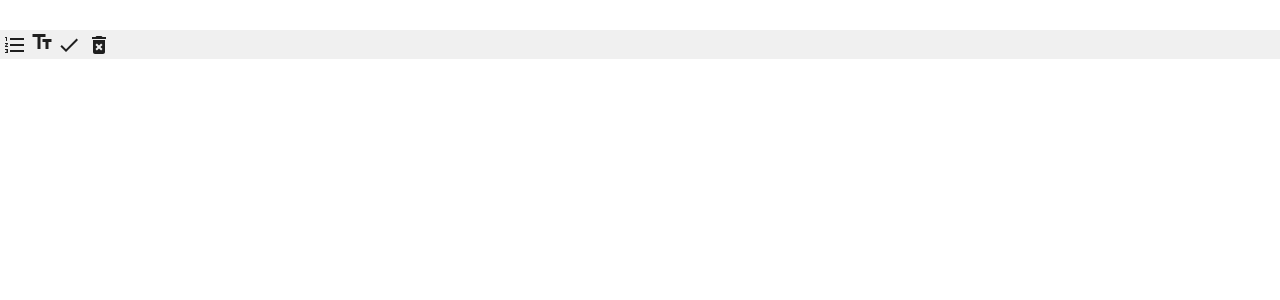
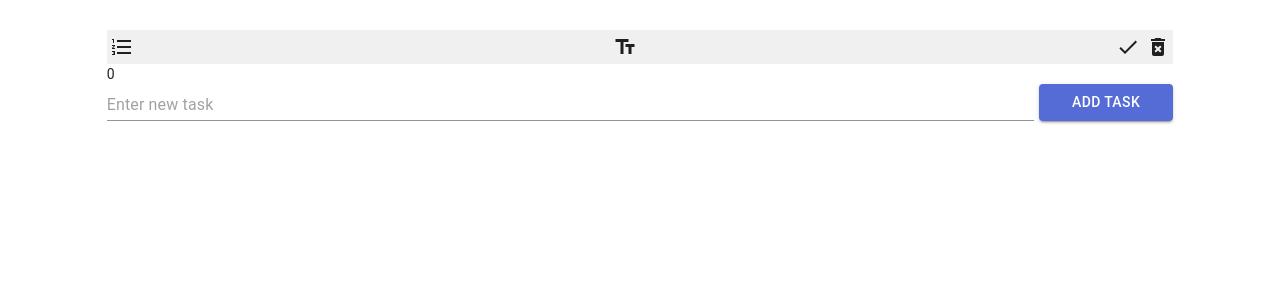
Before and after one commit to maksimanom/react-typescript, a React (Create React App) app: page / in a window 1280 px wide. Shown: the top 300 px of the page. Built offline with nearby package versions, Linux system fonts and the light colour scheme.

Commit message:
utils full done

```diff
--- a/src/App.tsx
+++ b/src/App.tsx
@@ -1,4 +1,4 @@
-import React from "react";
+import React, { useEffect } from "react";
 
 import { makeStyles, createStyles, Theme } from "@material-ui/core/styles";
 import Grid from "@material-ui/core/Grid";
@@ -6,6 +6,8 @@ import FormatListNumberedIcon from "@material-ui/icons/FormatListNumbered";
 import TextFieldsIcon from "@material-ui/icons/TextFields";
 import CheckIcon from "@material-ui/icons/Check";
 import DeleteForeverIcon from "@material-ui/icons/DeleteForever";
+import AddTask from "./components/addTask";
+import ItemList from "./components/itemList/itemList";
 
 const useStyles = makeStyles((theme: Theme) =>
   createStyles({
@@ -14,14 +16,28 @@ const useStyles = makeStyles((theme: Theme) =>
       marginTop: 30,
     },
     table: {
+      "& .util-cell": {
+        width: 30,
+        padding: 5,
+        display: "flex",
+        justifyContent: "center",
+        alignItems: "center",
+      },
+      "& .cell-wrapper": {
+        display: "flex",
+      },
       "& .headingRow": {
         backgroundColor: "#f0f0f0",
         display: "flex",
-        "& .head-cell": {
-          width: 30,
+        justifyContent: "space-between",
+      },
+      "& .item-row": {
+        display: "flex",
+        justifyContent: "space-between",
+        "& .item-text": {
           display: "flex",
-          justifyContent: "center",
           alignItems: "center",
+          justifyContent: "flex-start",
         },
       },
     },
@@ -30,27 +46,43 @@ const useStyles = makeStyles((theme: Theme) =>
 
 function App() {
   const classes = useStyles();
+  const [toDoList, setToDoList] = React.useState<ListItem[]>([]);
 
+  console.log("in main:", toDoList);
   return (
     <Grid container className={classes.root}>
-      <Grid item xs={10} md={12} className={classes.table}>
+      <Grid item xs={10} className={classes.table}>
         <div className="headingRow">
-          <div className="head-cell">
+          <div className="util-cell">
             <FormatListNumberedIcon />
           </div>
-          <div>
+          <div className="util-cell">
             <TextFieldsIcon />
           </div>
-          <div className="head-cell">
-            <CheckIcon />
-          </div>
-          <div className="head-cell">
-            <DeleteForeverIcon />
+          <div className="cell-wrapper">
+            <div className="util-cell">
+              <CheckIcon />
+            </div>
+            <div className="util-cell">
+              <DeleteForeverIcon />
+            </div>
           </div>
         </div>
         <div className="list-block">
-
+          {toDoList.length &&
+            toDoList.map((item, index) => {
+              return (
+                <ItemList
+                  task={item}
+                  toDoList={toDoList}
+                  setToDoList={setToDoList}
+                  index={index}
+                  key={item.id}
+                ></ItemList>
+              );
+            })}
         </div>
+        <AddTask toDoList={toDoList} setToDoList={setToDoList}></AddTask>
       </Grid>
     </Grid>
   );
--- /dev/null
+++ b/src/components/addTask/index.tsx
@@ -0,0 +1,60 @@
+import React, { ChangeEvent, MouseEvent } from "react";
+
+import { makeStyles, createStyles, Theme } from "@material-ui/core/styles";
+import { TextField, Button } from "@material-ui/core";
+
+import addTaskToList from "../../utils/addTask";
+
+const useStyles = makeStyles((theme: Theme) =>
+  createStyles({
+    root: {
+      display: "flex",
+      alignItems: 'flex-end',
+      "& .add-button":{
+        width: 150,
+        marginLeft: 5,
+      }
+    },
+  })
+);
+
+interface AddTaskProps {
+  toDoList: ListItem[];
+  setToDoList: Function;
+}
+const AddTask: React.FC<AddTaskProps> = (props) => {
+  const classes = useStyles();
+  const { toDoList, setToDoList } = props;
+  const [inputValue, setInputValue] = React.useState<String>("");
+
+  const handleChange = (e: ChangeEvent<HTMLInputElement>) => {
+    setInputValue(e.currentTarget.value);
+  };
+  const handleClick = (e: MouseEvent<HTMLButtonElement>) => {
+    if (inputValue.length) {
+      addTaskToList(toDoList, setToDoList, inputValue);
+    }
+    setInputValue("");
+  };
+
+  return (
+    <div className={classes.root}>
+      <TextField
+        fullWidth
+        value={inputValue}
+        onChange={handleChange}
+        placeholder="Enter new task"
+        color="primary"
+      ></TextField>
+      <Button
+        className="add-button"
+        color="primary"
+        variant="contained"
+        onClick={handleClick}
+      >
+        add task
+      </Button>
+    </div>
+  );
+};
+export default AddTask;
--- /dev/null
+++ b/src/components/itemList/itemList.tsx
@@ -0,0 +1,84 @@
+import React, { ChangeEvent, MouseEvent } from "react";
+import DeleteOutlineIcon from "@material-ui/icons/DeleteOutline";
+import classes from "*.module.css";
+import { makeStyles, createStyles, Theme } from "@material-ui/core/styles";
+import { TextField, Checkbox } from "@material-ui/core";
+import changeTask from "../../utils/changeTask";
+import changePerfomance from "../../utils/changePerfomance";
+import deleteTask from "../../utils/deleteTask";
+
+const useStyles = makeStyles((theme: Theme) =>
+  createStyles({
+    root: {
+      display: "flex",
+      justifyContent: "space-between",
+      "& .item-text": {
+        display: "flex",
+        alignItems: "center",
+        justifyContent: "flex-start",
+      },
+    },
+  })
+);
+
+interface ItemCheckboxProps {
+  perf: boolean;
+  handleClick: Function;
+}
+const ItemCheckbox: React.FC<ItemCheckboxProps> = (props) => {
+  const { perf, handleClick } = props;
+  return (
+    <Checkbox color="primary" checked={perf} onClick={(e) => handleClick(e)} />
+  );
+};
+
+interface ItemListProps {
+  task: ListItem;
+  toDoList: ListItem[];
+  setToDoList: Function;
+  index: number;
+}
+const ItemList: React.FC<ItemListProps> = (props) => {
+  const classes = useStyles();
+  const { task, toDoList, setToDoList, index } = props;
+  const [newTaskText, setNewTaskText] = React.useState<string>(task.text);
+
+  const handleChange = (e: ChangeEvent<HTMLInputElement>) => {
+    setNewTaskText(e.currentTarget.value);
+  };
+
+  const handleBlur = (e: React.FocusEvent<HTMLInputElement>) => {
+    changeTask(toDoList, setToDoList, task.id, newTaskText);
+  };
+
+  const handleClick = (e: MouseEvent<HTMLInputElement>) => {
+    changePerfomance(toDoList, setToDoList, task.id);
+  };
+
+  const handleDelete = () => {
+    deleteTask(toDoList, setToDoList, task.id);
+  };
+
+  return (
+    <div key={task.id} className={classes.root}>
+      <div className="util-cell">{index+1}</div>
+      <div className="item-text">
+        <TextField
+          fullWidth
+          value={newTaskText}
+          onChange={handleChange}
+          onBlur={handleBlur}
+        ></TextField>
+      </div>
+      <div className="cell-wrapper">
+        <div className="util-cell">
+          <ItemCheckbox perf={task.done} handleClick={handleClick} />
+        </div>
+        <div className="util-cell">
+          <DeleteOutlineIcon onClick={handleDelete} />
+        </div>
+      </div>
+    </div>
+  );
+};
+export default ItemList;
--- /dev/null
+++ b/src/types/list.d.ts
@@ -0,0 +1,5 @@
+interface ListItem{
+  id: number,
+  text: string,
+  done: boolean
+}
--- /dev/null
+++ b/src/utils/addTask.ts
@@ -0,0 +1,21 @@
+const addTask = (
+  toDoList: ListItem[],
+  setToDoList: Function,
+  newItem: String
+) => {
+  let maxId = Math.max.apply(
+    null,
+    toDoList.map((item) => item.id)
+  );
+  if (maxId < 0) {
+    maxId = 0;
+  } else {
+    maxId += 1;
+  }
+
+  setToDoList((prev: ListItem[]) => [
+    ...prev,
+    { id: maxId, text: newItem, done: false },
+  ]);
+};
+export default addTask;
--- /dev/null
+++ b/src/utils/changePerfomance.ts
@@ -0,0 +1,14 @@
+const changePerfomance = (
+  toDoList: ListItem[],
+  setToDoList: Function,
+  id: number
+) => {
+  const toDoListCopy: ListItem[] = [...toDoList];
+  const index: number = toDoListCopy.findIndex((task) => task.id === id);
+  toDoListCopy[index] = {
+    ...toDoListCopy[index],
+    done: !toDoListCopy[index].done,
+  };
+  setToDoList(toDoListCopy);
+};
+export default changePerfomance;
--- /dev/null
+++ b/src/utils/changeTask.ts
@@ -0,0 +1,12 @@
+const changeText = (
+  toDoList: ListItem[],
+  setToDoList: Function,
+  id: number,
+  newTaskText: string
+) => {
+  let toDoListCopy: ListItem[] = [...toDoList];
+  let itemIndexToChange = toDoListCopy.findIndex((item) => item.id === id);
+  toDoListCopy[itemIndexToChange] = { id: id, text: newTaskText, done: false };
+  setToDoList(toDoListCopy);
+};
+export default changeText;
--- /dev/null
+++ b/src/utils/deleteTask.ts
@@ -0,0 +1,12 @@
+const deleteTask = (
+  toDoList: ListItem[],
+  setToDoList: Function,
+  id: number
+) => {
+  let toDoListCopy = [...toDoList];
+  const index = toDoListCopy.findIndex((item) => item.id === id);
+  const firstPart = toDoListCopy.slice(0, index);
+  const secondPart = toDoListCopy.slice(index + 1, toDoListCopy.length);
+  setToDoList(firstPart.concat(secondPart));
+};
+export default deleteTask;
```
